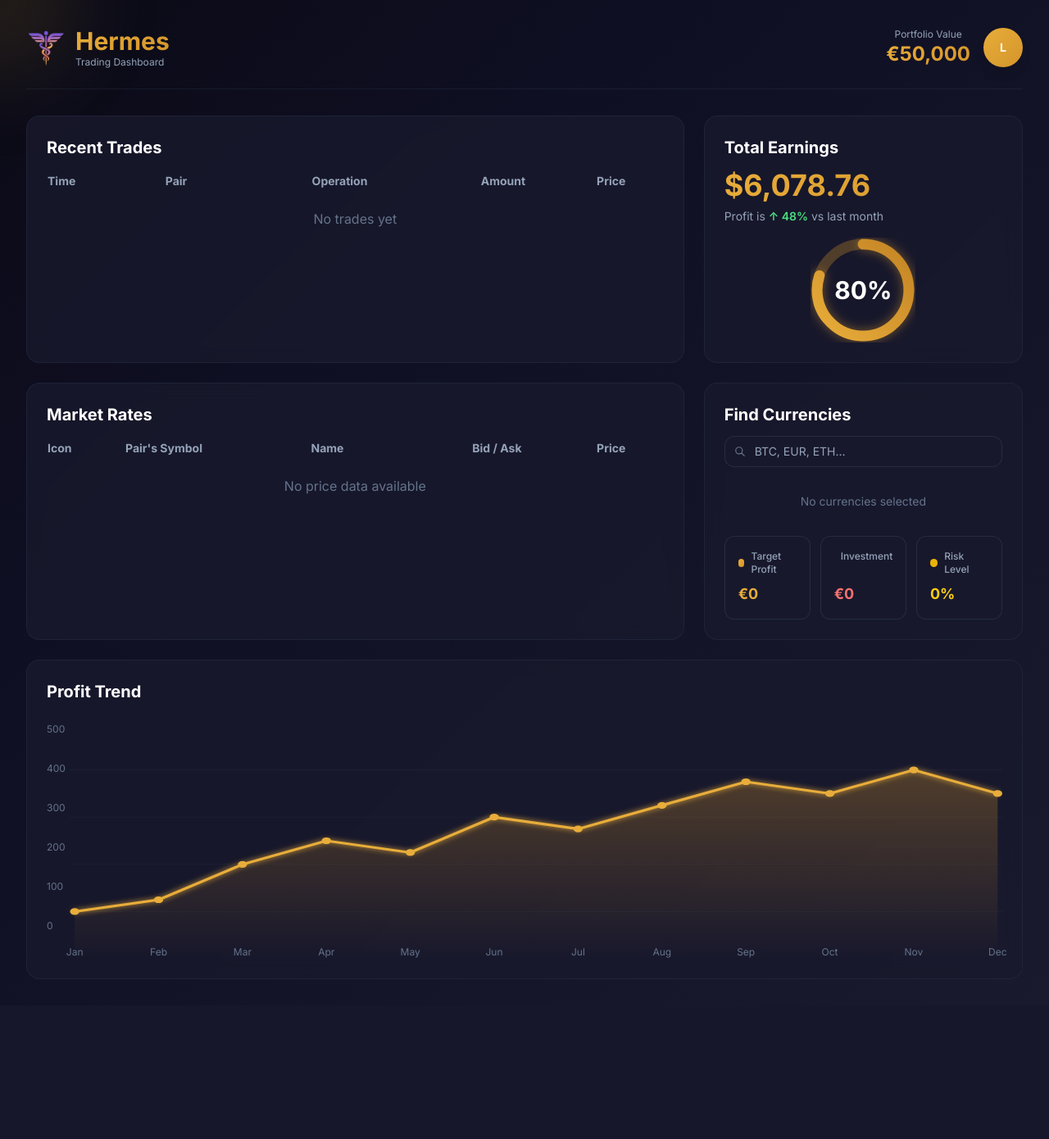
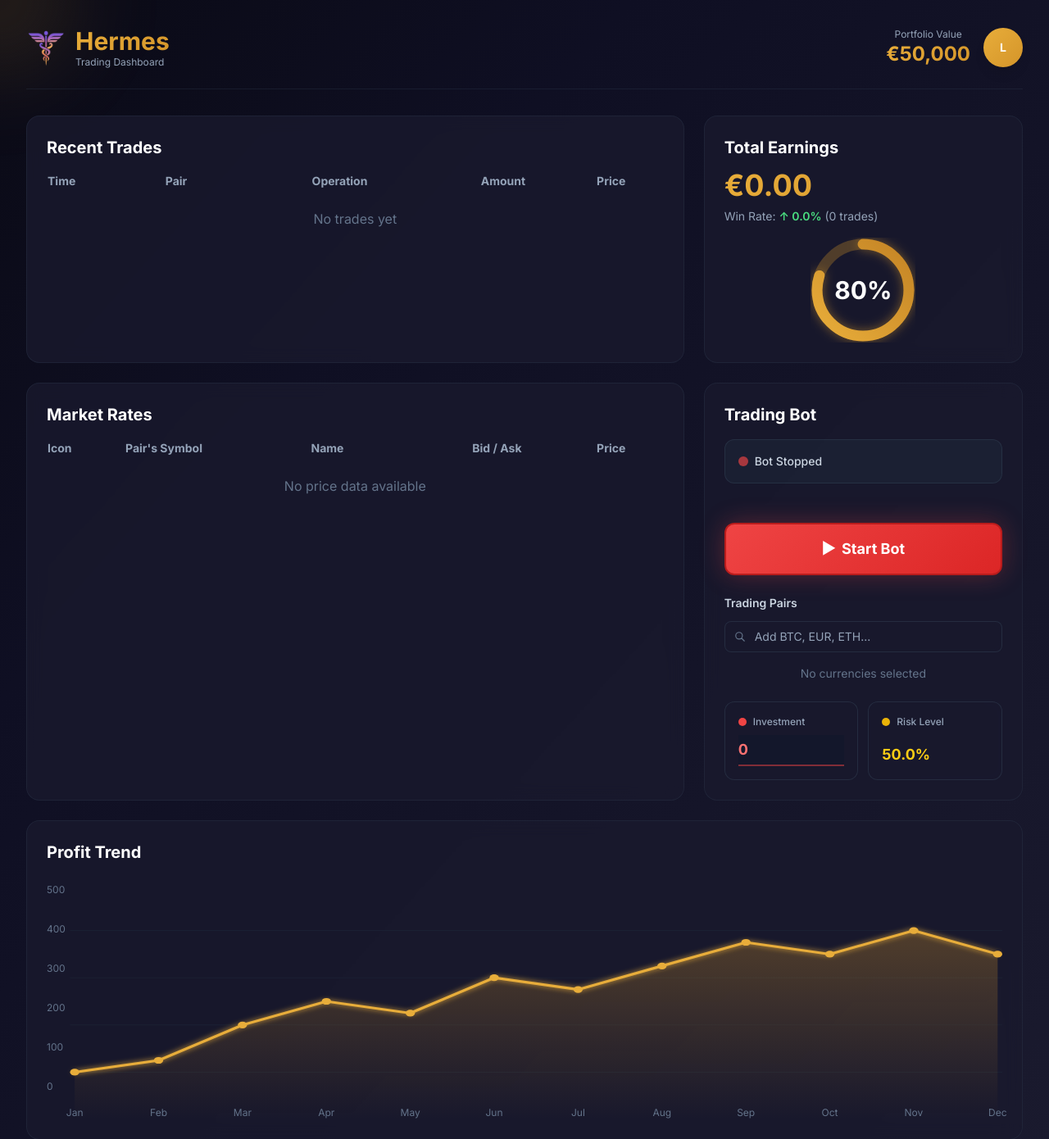
Before and after one commit to Pinho13/Heisenbug, a Django app: page /home/ in a window 1280 px wide. Shown: the top 1390 px of the page at 82% size. Before the commit the page ends 1195 px from the top, so only its background shows below. Run offline with Django 5.2, Linux system fonts and the light colour scheme; data comes from the database, SQL or seed files in the repository; data that the repository does not hold is empty; parts of the project's set-up code (start-up, migrations or seed data) failed here and were passed over; some libraries are stand-ins or nearby versions.

Commit message:
Claudia e o seu copiloto

```diff
--- a/hermes/templates/base.html
+++ b/hermes/templates/base.html
@@ -82,6 +82,31 @@
             transform: scale(0.95);
         }
 
+        /* Bot Button Styles */
+        .bot-btn-stop {
+            background: linear-gradient(135deg, #ef4444 0%, #dc2626 100%);
+            color: white;
+            border: 2px solid #b91c1c;
+            box-shadow: 0 0 30px rgba(239, 68, 68, 0.3);
+        }
+
+        .bot-btn-stop:hover {
+            box-shadow: 0 0 50px rgba(239, 68, 68, 0.5);
+            background: linear-gradient(135deg, #f87171 0%, #ef4444 100%);
+        }
+
+        .bot-btn-start {
+            background: linear-gradient(135deg, #22c55e 0%, #16a34a 100%);
+            color: white;
+            border: 2px solid #15803d;
+            box-shadow: 0 0 30px rgba(34, 197, 94, 0.3);
+        }
+
+        .bot-btn-start:hover {
+            box-shadow: 0 0 50px rgba(34, 197, 94, 0.5);
+            background: linear-gradient(135deg, #4ade80 0%, #22c55e 100%);
+        }
+
         /* Falling animation on page load */
         @keyframes fallInPlace {
             0% {
@@ -118,6 +143,24 @@
             z-index: 1;
             filter: blur(40px);
             transform: translate(-50%, -50%);
+        }
+
+        /* Chart Tooltip */
+        #chartTooltip {
+            background: rgba(26, 26, 46, 0.95) !important;
+            backdrop-filter: blur(10px) !important;
+            border: 1px solid rgba(232, 173, 58, 0.3) !important;
+            position: fixed !important;
+            z-index: 9999 !important;
+            pointer-events: none !important;
+            white-space: nowrap;
+            padding: 8px 12px !important;
+            border-radius: 8px !important;
+        }
+
+        #chartTooltip.hidden {
+            display: none !important;
+        }
         }
     </style>
 <body class="bg-gradient-to-br from-[#0a0a15] via-[#0f0f23] to-[#1a1a2e] text-white">
@@ -210,8 +253,8 @@
             <!-- Earnings -->
             <section class="fall-in-4 glass-effect rounded-2xl p-6 border border-slate-700/30 flex flex-col card-hover">
                 <h2 class="text-xl font-bold mb-3">Total Earnings</h2>
-                <div class="text-4xl font-bold gradient-gold bg-clip-text text-transparent mb-2">$6,078.76</div>
-                <p class="text-sm text-slate-400 mb-4">Profit is <span class="text-green-400 font-semibold">↑ 48%</span> vs last month</p>
+                <div class="text-4xl font-bold gradient-gold bg-clip-text text-transparent mb-2">€{{ total_earnings|default:"0.00" }}</div>
+                <p class="text-sm text-slate-400 mb-4">Win Rate: <span class="text-green-400 font-semibold">↑ {{ win_rate|default:"0" }}%</span> ({{ total_trades|default:"0" }} trades)</p>
 
                 <div class="flex justify-center flex-1 items-center">
                     <div class="relative w-32 h-32">
@@ -272,16 +315,38 @@
                 </table>
             </section>
 
-            <!-- Currency -->
-            <aside class="glass-effect rounded-2xl p-6 border border-slate-700/30 flex flex-col card-hover">
+            <!-- Bot Control -->
+            <aside class="fall-in-4 glass-effect rounded-2xl p-6 border border-slate-700/30 flex flex-col card-hover">
 
-                <!-- Header with Search -->
-                <div class="mb-4">
-                    <h2 class="text-xl font-bold mb-3">Find Currencies</h2>
+                <!-- Header -->
+                <div class="mb-6">
+                    <h2 class="text-xl font-bold mb-4">Trading Bot</h2>
 
-                    <div class="relative">
+                    <!-- Bot Status -->
+                    <div id="botStatus" class="flex items-center gap-2 mb-6 p-4 rounded-xl bg-slate-800/50 border border-slate-700/50">
+                        <div id="statusDot" class="w-3 h-3 rounded-full bg-red-500 animate-pulse"></div>
+                        <span id="statusText" class="text-sm font-medium text-slate-300">Bot Stopped</span>
+                    </div>
+                </div>
+
+                <!-- Bot Control Button -->
+                <div class="mb-6">
+                    <button id="botToggleBtn" class="bot-btn-stop w-full py-4 rounded-xl font-bold text-lg transition-all duration-300 hover:shadow-lg active:scale-95" onclick="toggleBot()">
+                        <span class="flex items-center justify-center gap-2">
+                            <span id="botBtnIcon">▶</span>
+                            <span id="botBtnText">Start Bot</span>
+                        </span>
+                    </button>
+                </div>
+
+                <!-- Selected Currencies -->
+                <div class="mb-6">
+                    <h3 class="text-sm font-semibold text-slate-300 mb-3">Trading Pairs</h3>
+
+                    <!-- Currency Search -->
+                    <div class="relative mb-4">
                         <svg
-                                class="absolute left-3 top-1/2 -translate-y-1/2 w-3.5 h-3.5 text-[#64748b] pointer-events-none z-10"
+                                class="absolute left-3 top-1/2 -translate-y-1/2 w-3.5 h-3.5 text-slate-500 pointer-events-none z-10"
                                 fill="none"
                                 stroke="currentColor"
                                 viewBox="0 0 24 24"
@@ -296,60 +361,35 @@
                         <input
                                 type="text"
                                 id="currencySearch"
-                                placeholder="BTC, EUR, ETH..."
-                                class="w-full glass-effect border border-slate-700/50 rounded-xl px-3 py-2 pl-9 text-sm text-white placeholder-slate-400 focus:outline-none focus:border-[#e8ad3a] focus:ring-2 focus:ring-[#e8ad3a]/30 transition-all"
+                                placeholder="Add BTC, EUR, ETH..."
+                                class="w-full glass-effect border border-slate-700/50 rounded-lg px-3 py-2 pl-9 text-sm text-white placeholder-slate-400 focus:outline-none focus:border-[#e8ad3a] focus:ring-1 focus:ring-[#e8ad3a]/30 transition-all"
                                 autocomplete="off"
                         >
 
                         <!-- Dropdown Results -->
-                        <div id="currencyDropdown" class="hidden absolute top-full left-0 right-0 mt-2 glass-effect border border-slate-700/50 rounded-xl shadow-xl z-20 currency-dropdown max-h-[104px] overflow-y-auto">
+                        <div id="currencyDropdown" class="hidden absolute top-full left-0 right-0 mt-2 glass-effect border border-slate-700/50 rounded-lg shadow-xl z-20 currency-dropdown max-h-32 overflow-y-auto">
                             <!-- Results will be populated by JavaScript -->
+                        </div>
+                    </div>
+
+                    <div id="selectedCurrencies" class="flex flex-wrap gap-3">
+                        <!-- Default: Bitcoin -->
+                        <div class="currency-item flex flex-col items-center gap-2" data-symbol="BTC">
+                            <div class="w-12 h-12 rounded-full bg-gradient-to-br from-[#fb923c] to-[#ea580c] flex items-center justify-center text-xl font-bold shadow-lg cursor-pointer relative group glow-gold hover:scale-110 transition-transform">
+                                ₿
+                                <button class="remove-currency absolute -top-1 -right-1 w-5 h-5 bg-red-500 rounded-full flex items-center justify-center opacity-0 group-hover:opacity-100 transition-opacity shadow-lg">
+                                    <svg class="w-3 h-3" fill="none" stroke="currentColor" viewBox="0 0 24 24">
+                                        <path stroke-linecap="round" stroke-linejoin="round" stroke-width="2" d="M6 18L18 6M6 6l12 12"></path>
+                                    </svg>
+                                </button>
+                            </div>
+                            <span class="text-xs font-semibold text-slate-300">BTC</span>
                         </div>
                     </div>
                 </div>
 
-                <!-- Selected Currencies Icons -->
-                <div class="flex-1 flex items-center justify-center">
-                    <div id="selectedCurrencies" class="flex flex-wrap justify-evenly gap-4 w-full py-4">
-                        <!-- Default: Bitcoin -->
-                        <div class="currency-item flex flex-col items-center gap-2" data-symbol="BTC">
-                            <div class="w-16 h-16 rounded-full bg-gradient-to-br from-[#fb923c] to-[#ea580c] flex items-center justify-center text-3xl font-bold shadow-xl cursor-pointer relative group glow-gold hover:scale-110 transition-transform">
-                                ₿
-                                <button class="remove-currency absolute -top-2 -right-2 w-6 h-6 bg-red-500 rounded-full flex items-center justify-center opacity-0 group-hover:opacity-100 transition-opacity shadow-lg">
-                                    <svg class="w-4 h-4" fill="none" stroke="currentColor" viewBox="0 0 24 24">
-                                        <path stroke-linecap="round" stroke-linejoin="round" stroke-width="2" d="M6 18L18 6M6 6l12 12"></path>
-                                    </svg>
-                                </button>
-                            </div>
-                            <span class="text-sm font-semibold text-slate-300">BTC</span>
-                        </div>
-                    </div>
-                </div>
-
-                <!-- Aimed Profit / Amount / Risk -->
-                <div class="grid grid-cols-3 gap-3 mt-4">
-
-                    <!-- Aimed Profit -->
-                    <div class="glass-effect rounded-xl p-4 border border-slate-700/50 flex flex-col justify-between hover:border-[#e8ad3a]/50 transition-all">
-                        <div class="flex items-center gap-2 text-xs text-slate-400 mb-2">
-                            <div class="w-2.5 h-2.5 rounded-full gradient-gold"></div>
-                            <span class="font-medium">Target Profit</span>
-                        </div>
-                        <div class="relative mt-auto cursor-pointer" id="aimedProfitWrapper">
-                <span
-                        class="text-lg font-bold text-[#e8ad3a] transition-opacity"
-                        id="aimedProfitDisplay"
-                >
-                    €{{ aimed_profit|default:"0" }}
-                </span>
-                            <input
-                                    type="text"
-                                    id="aimedProfitInput"
-                                    value="{{ aimed_profit|default:'0' }}"
-                                    class="absolute inset-0 text-lg font-bold bg-transparent border-b-2 border-[#e8ad3a]/50 focus:border-[#e8ad3a] outline-none opacity-0 focus:opacity-100 transition-opacity w-full"
-                            />
-                        </div>
-                    </div>
+                <!-- Investment and Risk -->
+                <div class="grid grid-cols-2 gap-3">
 
                     <!-- Amount -->
                     <div class="glass-effect rounded-xl p-4 border border-slate-700/50 flex flex-col justify-between hover:border-red-500/50 transition-all">
@@ -357,20 +397,13 @@
                             <div class="w-2.5 h-2.5 rounded-full bg-red-500"></div>
                             <span class="font-medium">Investment</span>
                         </div>
-                        <div class="relative mt-auto cursor-pointer" id="amountWrapper">
-                <span
-                        class="text-lg font-bold text-red-400 transition-opacity"
-                        id="amountDisplay"
-                >
-                    €{{ amount|default:"0" }}
-                </span>
-                            <input
-                                    type="text"
-                                    id="amountInput"
-                                    value="{{ amount|default:'0' }}"
-                                    class="absolute inset-0 text-lg font-bold bg-transparent border-b-2 border-red-500/50 focus:border-red-500 outline-none opacity-0 focus:opacity-100 transition-opacity w-full"
-                            />
-                        </div>
+                        <input
+                                type="text"
+                                id="amountInput"
+                                value="{{ amount|default:'0' }}"
+                                placeholder="Enter amount"
+                                class="mt-auto text-lg font-bold bg-slate-900/50 text-red-400 border-b-2 border-red-500/50 focus:border-red-500 outline-none focus:outline-none transition-all w-full px-0 py-1"
+                        />
                     </div>
 
                     <!-- Risk -->
@@ -380,7 +413,7 @@
                             <span class="font-medium">Risk Level</span>
                         </div>
                         <div class="relative mt-auto">
-                            <span class="text-lg font-bold text-yellow-400" id="riskDisplay">0%</span>
+                            <span class="text-lg font-bold text-yellow-400" id="riskDisplay">{{ risk_level|default:"0" }}%</span>
 
                             <input
                                     type="text"
@@ -388,12 +421,11 @@
                                     readonly
                                     tabindex="-1"
                                     class="absolute inset-0 text-lg font-bold bg-transparent border-none outline-none pointer-events-none opacity-0 w-full"
-                                    value="0"
+                                    value="{{ risk_level|default:'0' }}"
                             />
                         </div>
                     </div>
                 </div>
-
             </aside>
 
             <!-- History -->
@@ -492,6 +524,94 @@
         mouseGlow.style.left = e.clientX + 'px';
         mouseGlow.style.top = e.clientY + 'px';
     });
+
+    // Bot Toggle Function
+    let botRunning = false;
+
+    function toggleBot() {
+        botRunning = !botRunning;
+        const btn = document.getElementById('botToggleBtn');
+        const statusDot = document.getElementById('statusDot');
+        const statusText = document.getElementById('statusText');
+        const btnIcon = document.getElementById('botBtnIcon');
+        const btnText = document.getElementById('botBtnText');
+
+        if (botRunning) {
+            // Bot Started
+            btn.classList.remove('bot-btn-stop');
+            btn.classList.add('bot-btn-start');
+            statusDot.classList.remove('bg-red-500');
+            statusDot.classList.add('bg-green-500');
+            statusText.textContent = 'Bot Running';
+            btnIcon.textContent = '⏸';
+            btnText.textContent = 'Stop Bot';
+        } else {
+            // Bot Stopped
+            btn.classList.remove('bot-btn-start');
+            btn.classList.add('bot-btn-stop');
+            statusDot.classList.remove('bg-green-500');
+            statusDot.classList.add('bg-red-500');
+            statusText.textContent = 'Bot Stopped';
+            btnIcon.textContent = '▶';
+            btnText.textContent = 'Start Bot';
+        }
+    }
+
+    // Chart Tooltip on Hover
+    const chartContainer = document.querySelector('.relative.h-72');
+    const chartSvg = document.querySelector('.relative.h-72 svg');
+    const chartPoints = document.querySelectorAll('circle.chart-point');
+    const tooltip = document.getElementById('chartTooltip');
+    const tooltipMonth = document.getElementById('tooltipMonth');
+    const tooltipValue = document.getElementById('tooltipValue');
+
+    if (tooltip && chartContainer) {
+        // Handle mousemove over SVG to detect point hovers
+        chartSvg.addEventListener('mousemove', (e) => {
+            let isOverPoint = false;
+
+            chartPoints.forEach(point => {
+                // Get SVG coordinates
+                const cx = parseFloat(point.getAttribute('cx'));
+                const cy = parseFloat(point.getAttribute('cy'));
+                const r = parseFloat(point.getAttribute('r'));
+
+                // Get SVG dimensions
+                const svg = point.ownerSVGElement;
+                const rect = svg.getBoundingClientRect();
+                const svgViewBox = svg.viewBox.baseVal;
+
+                // Convert mouse position to SVG coordinates
+                const x = (e.clientX - rect.left) * (svgViewBox.width / rect.width) + svgViewBox.x;
+                const y = (e.clientY - rect.top) * (svgViewBox.height / rect.height) + svgViewBox.y;
+
+                // Check distance from point
+                const distance = Math.sqrt((x - cx) ** 2 + (y - cy) ** 2);
+
+                if (distance <= r + 5) {
+                    const month = point.getAttribute('data-month');
+                    const value = point.getAttribute('data-value');
+
+                    tooltipMonth.textContent = month;
+                    tooltipValue.textContent = '€' + value;
+
+                    tooltip.classList.remove('hidden');
+                    tooltip.style.left = (e.clientX - 50) + 'px';
+                    tooltip.style.top = (e.clientY - 80) + 'px';
+
+                    isOverPoint = true;
+                }
+            });
+
+            if (!isOverPoint) {
+                tooltip.classList.add('hidden');
+            }
+        }, true);
+
+        chartSvg.addEventListener('mouseleave', () => {
+            tooltip.classList.add('hidden');
+        });
+    }
 </script>
 </body>
 </html>
--- a/hermes/views.py
+++ b/hermes/views.py
@@ -50,6 +50,25 @@ def home(request):
     # Fetch recent trades
     trades = TradeHistory.objects.order_by('-timestamp')[:10]
 
+    # Calculate total earnings and win rate from all trades
+    all_trades = TradeHistory.objects.all()
+    total_profit = 0
+    winning_trades = 0
+    total_trades = all_trades.count()
+
+    for trade in all_trades:
+        if hasattr(trade, 'profit') and trade.profit:
+            try:
+                profit_value = float(trade.profit)
+                total_profit += profit_value
+                if profit_value > 0:
+                    winning_trades += 1
+            except (ValueError, TypeError):
+                pass
+
+    # Calculate win rate percentage
+    win_rate = (winning_trades / total_trades * 100) if total_trades > 0 else 0
+
     # Fetch bot config
     try:
         config = BotConfig.get_config()
@@ -59,11 +78,37 @@ def home(request):
         risk_tolerance = 0.5
         trade_size = 0.1
 
+    # Calculate risk level based on loss rate and trade volatility
+    risk_level = 0
+    if total_trades > 0:
+        # Base risk from loss rate
+        losing_trades = total_trades - winning_trades
+        loss_rate = (losing_trades / total_trades)  # 0 to 1
+
+        # Base risk = loss rate * 100 (0-100%)
+        base_risk = loss_rate * 100
+
+        # Adjust based on trade size (higher investment = higher risk)
+        size_multiplier = 1 + (trade_size * 2)  # 1 to 3x multiplier
+
+        # Calculate final risk
+        risk_level = base_risk * size_multiplier
+
+        # Cap at 100%
+        risk_level = min(risk_level, 100)
+    else:
+        # Default: use risk tolerance from config
+        risk_level = risk_tolerance * 100
+
     context = {
         'top_currencies': top_currencies,
         'trades': trades,
         'risk_tolerance': risk_tolerance,
         'trade_size': trade_size,
+        'total_earnings': f'{total_profit:,.2f}',
+        'win_rate': f'{win_rate:.1f}',
+        'total_trades': total_trades,
+        'risk_level': f'{min(risk_level, 100):.1f}',
     }
 
     return render(request, 'base.html', context)
```
Also changed, not shown: finance/values.py (added, +18 -0 lines), finance/migrations/0005_alter_tradehistory_amount_and_more.py (added).
